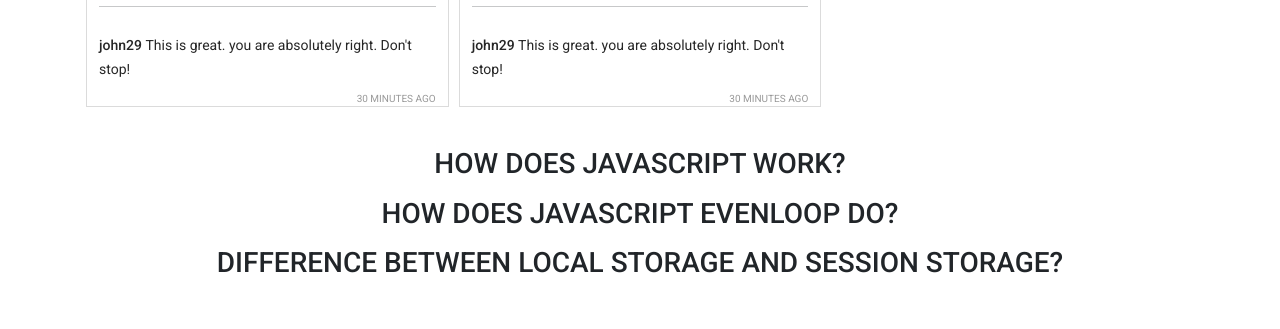
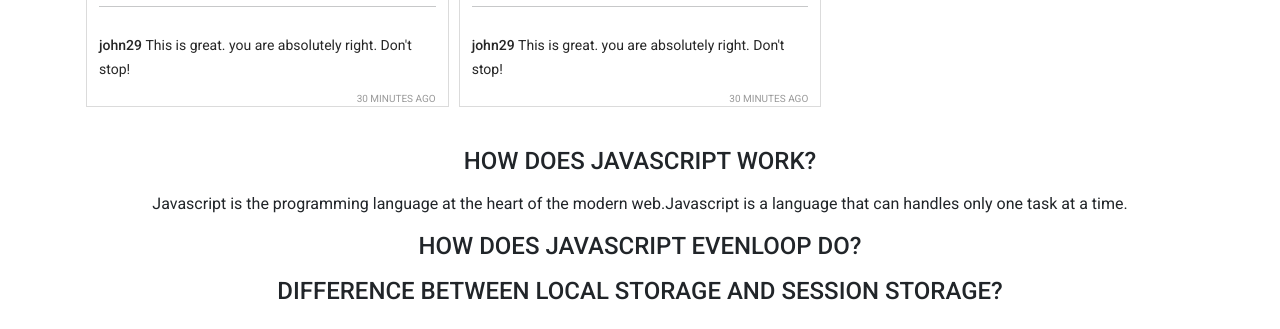
Before and after one commit to sabiha-wasema/insta-shohor-website, a plain HTML site: page index.html in a window 1280 px wide. Shown: the part 1425-1754 px from the top of the page. Before the commit the page ends 1729 px from the top, so only its background shows below. Drawn offline with nearby package versions, Linux system fonts and the light colour scheme.

Commit message:
section added

```diff
--- a/index.html
+++ b/index.html
@@ -58,11 +58,12 @@
         </div>
     </main>
     <section class="question-section my-4">
-        <h3 class="text-center my-3 text-uppercase">How does Javascript work?</h3>
+        <h4 class="text-center my-3 text-uppercase">How does Javascript work?</h4>
+        <p class="text-center">Javascript is the programming language at the heart of the modern web.Javascript is a
+            language that can handles only one task at a time.</p>
+        <h4 class="text-center my-3 text-uppercase">How does Javascript evenloop do?</h4>
         <p></p>
-        <h3 class="text-center my-3 text-uppercase">How does Javascript evenloop do?</h3>
-        <p></p>
-        <h3 class="text-center my-3 text-uppercase">Difference between local storage and session storage?</h3>
+        <h4 class="text-center my-3 text-uppercase">Difference between local storage and session storage?</h4>
         <p></p>
     </section>
     <footer></footer>
```
